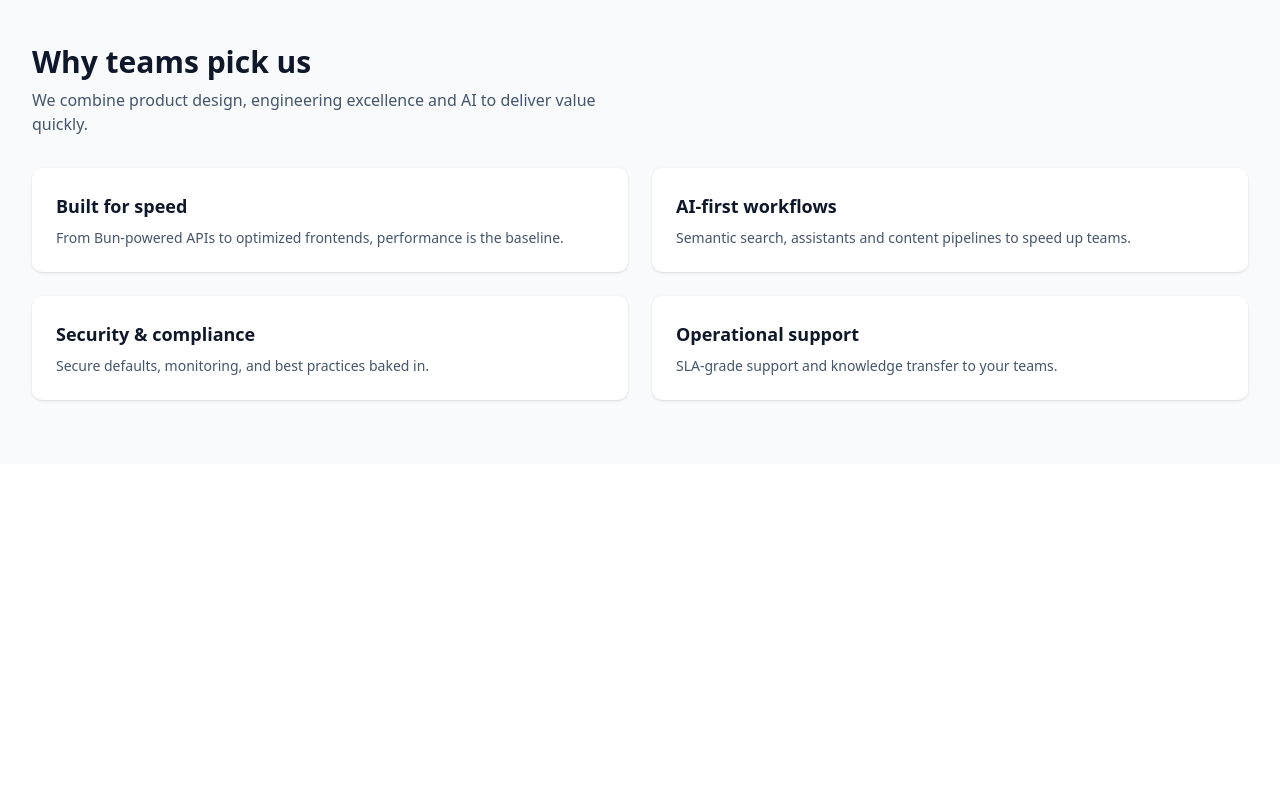
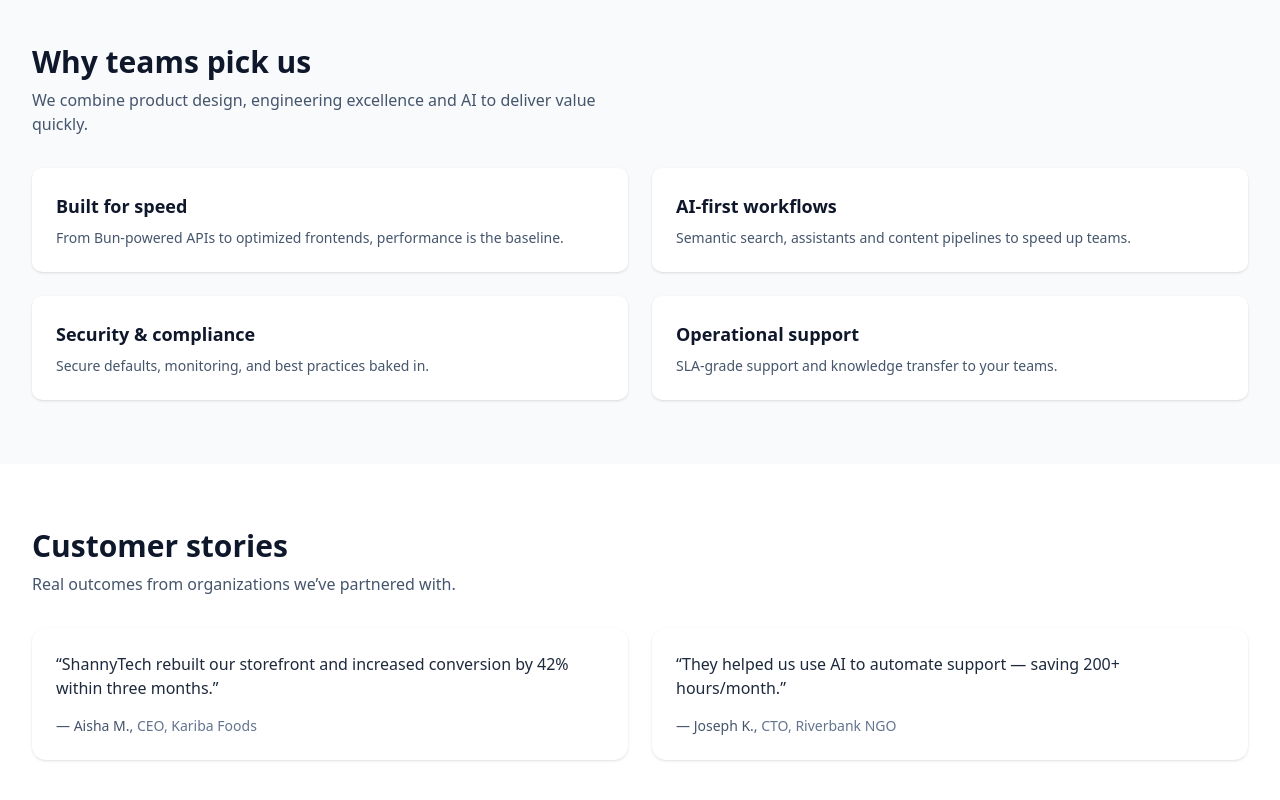
Before and after one commit to shanny-mal/shannytech-thehacker, a React (Vite) app in the folder packages/client/: page / in a window 1280 px wide. Shown: the part 990-1790 px from the top of the page. Before the commit the page ends 1454 px from the top, so only its background shows below. Built offline with nearby package versions, Linux system fonts and the light colour scheme.

Commit message:
created testimonials

```diff
--- /dev/null
+++ b/packages/client/src/components/Testimonials.tsx
@@ -0,0 +1,53 @@
+// src/components/Testimonials.tsx
+import { type JSX } from 'react';
+import { motion } from 'framer-motion';
+
+const TESTIMONIALS = [
+   {
+      id: 1,
+      name: 'Aisha M.',
+      role: 'CEO, Kariba Foods',
+      quote: 'ShannyTech rebuilt our storefront and increased conversion by 42% within three months.',
+   },
+   {
+      id: 2,
+      name: 'Joseph K.',
+      role: 'CTO, Riverbank NGO',
+      quote: 'They helped us use AI to automate support — saving 200+ hours/month.',
+   },
+];
+
+export default function Testimonials(): JSX.Element {
+   return (
+      <section>
+         <div className="mb-8">
+            <h2 className="text-2xl md:text-3xl font-bold text-slate-900 dark:text-white">
+               Customer stories
+            </h2>
+            <p className="mt-2 text-slate-600 dark:text-slate-300 max-w-xl">
+               Real outcomes from organizations we’ve partnered with.
+            </p>
+         </div>
+
+         <div className="grid grid-cols-1 md:grid-cols-2 gap-6">
+            {TESTIMONIALS.map((t, i) => (
+               <motion.blockquote
+                  key={t.id}
+                  initial={{ opacity: 0, y: 6 }}
+                  animate={{ opacity: 1, y: 0 }}
+                  transition={{ delay: i * 0.06 }}
+                  className="rounded-xl bg-white dark:bg-slate-800 p-6 shadow"
+               >
+                  <p className="text-slate-800 dark:text-white">“{t.quote}”</p>
+                  <footer className="mt-4 text-sm text-slate-600 dark:text-slate-400">
+                     — {t.name},{' '}
+                     <span className="text-slate-500 dark:text-slate-300">
+                        {t.role}
+                     </span>
+                  </footer>
+               </motion.blockquote>
+            ))}
+         </div>
+      </section>
+   );
+}
--- a/packages/client/src/pages/Home.tsx
+++ b/packages/client/src/pages/Home.tsx
@@ -1,6 +1,7 @@
 import HeroSection from '../components/HeroSection';
 import FeaturesGrid from '../components/FeaturesGrid';
 import ServicesPreview from '../components/ServicesPreview';
+import Testimonials from '../components/Testimonials';
 
 export default function Home() {
    return (
@@ -17,6 +18,11 @@ export default function Home() {
                   <FeaturesGrid />
                </div>
             </section>
+            <section className="py-16">
+               <div className="mx-auto max-w-7xl px-4 md:px-8">
+                  <Testimonials />
+               </div>
+            </section>
          </main>
       </div>
    );
```
